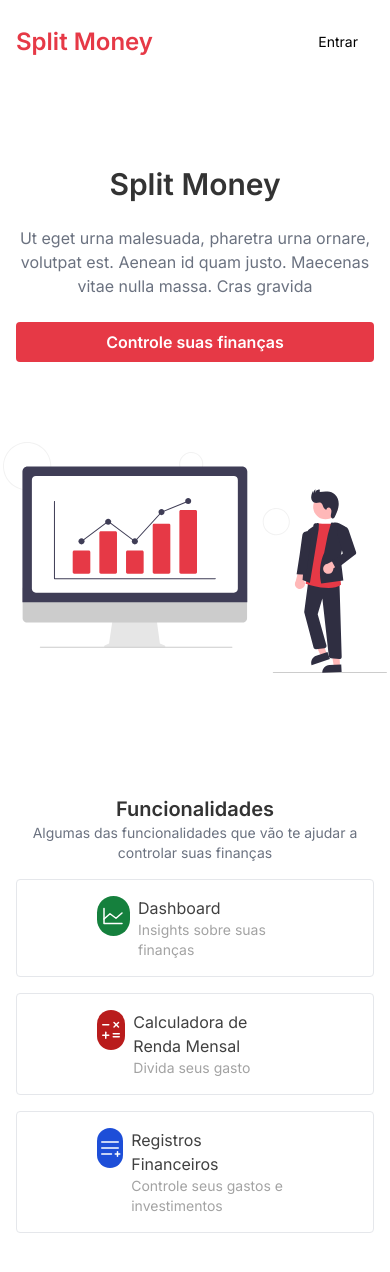
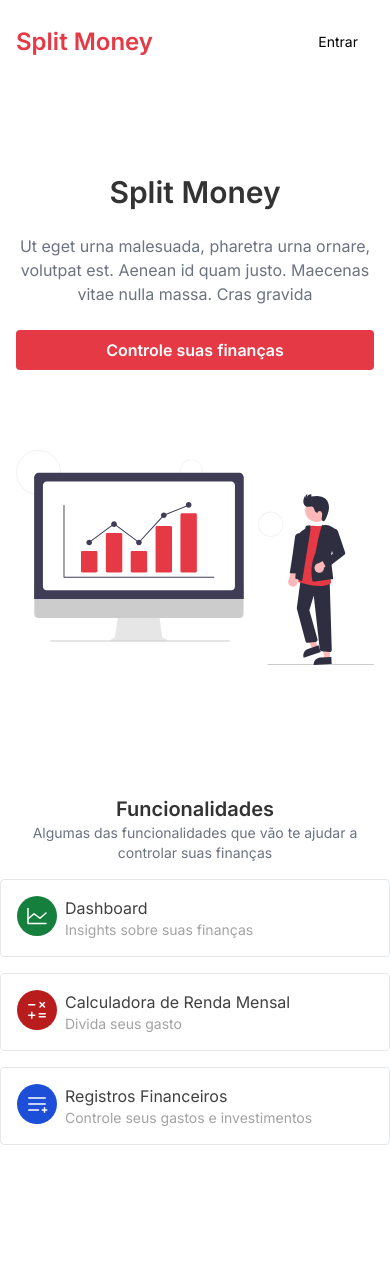
Before and after one commit to Cavalheiro-S/split-money, a React (Vite) app: page / in a window 390 px wide. Shown: the top 1272 px of the page. Built offline with nearby package versions, Linux system fonts and the light colour scheme; no server answers.

Commit message:
style: change style home in small devices

```diff
--- a/src/Components/Card/index.tsx
+++ b/src/Components/Card/index.tsx
@@ -21,7 +21,7 @@ interface CardIconProps {
 export const CardRoot = ({ title, subTitle, children, className, orientation }: CardProps) => {
 
   return (
-    <div className={clsx('flex hover:shadow-md transition gap-2 rounded border py-4 px-20 md:p-4', {
+    <div className={clsx('flex hover:shadow-md transition gap-2 rounded border w-screen py-4 md:w-full pl-4 md:p-4', {
       "flex-col": orientation === "vertical",
       "flex-row": orientation === "horizontal",
     }, className)}>
--- a/src/Pages/Home/index.tsx
+++ b/src/Pages/Home/index.tsx
@@ -33,7 +33,7 @@ export const Home = () => {
                     <Text size="lg" className="text-gray-500 text-center md:text-start">Ut eget urna malesuada, pharetra urna ornare, volutpat est. Aenean id quam justo. Maecenas vitae nulla massa. Cras gravida </Text>
                     <Button.Root onClick={() => handleClick()} className="md:self-start">Controle suas finanças</Button.Root>
                 </div>
-                <img className="max-w-sm" src={HomeImage} alt="Home" />
+                <img className="w-screen md:max-w-sm" src={HomeImage} alt="Home" />
             </section>
             <section className="flex flex-col items-center mb-20">
                 <Heading className="text-center">Funcionalidades</Heading>
```
